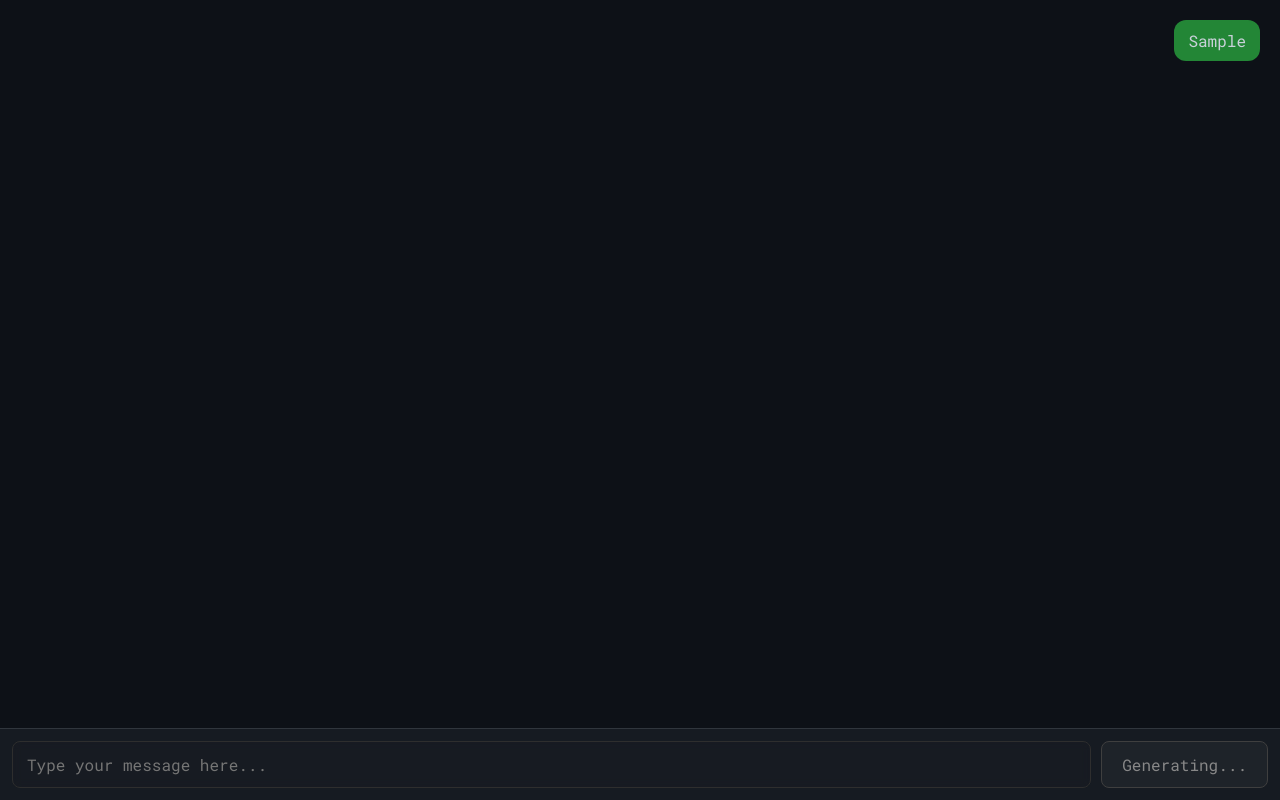
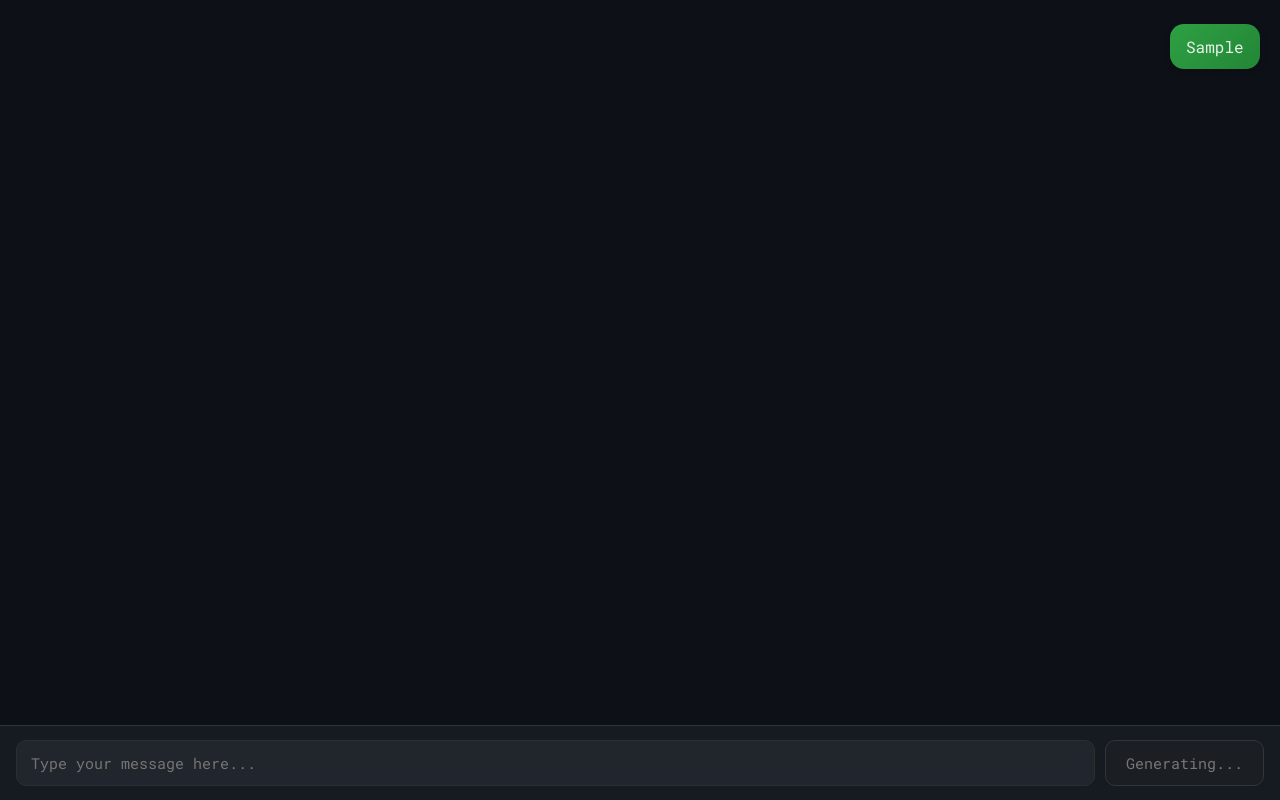
Before and after one commit to lunexiss/grasco, a plain HTML site: page index.html in a window 1280 px wide. Both pictures are taken after typing "Sample" into the empty fields and a click on the button "Send". Drawn offline with nearby package versions, Linux system fonts and the light colour scheme; no server answers.

Commit message:
Update index.html

```diff
--- a/index.html
+++ b/index.html
@@ -8,13 +8,22 @@
   <style>
   @keyframes fadeSlideIn {
     0% {
-      opacity: 0.5;
-      transform: translateY(20px);
+      opacity: 0;
+      transform: translateY(12px) scale(0.98);
     }
     100% {
       opacity: 1;
-      transform: translateY(0);
+      transform: translateY(0) scale(1);
     }
+  }
+
+  ::-webkit-scrollbar {
+    width: 8px;
+  }
+
+  ::-webkit-scrollbar-thumb {
+    background: #30363d;
+    border-radius: 4px;
   }
 
   body {
@@ -30,30 +39,28 @@
   #chat-container {
     flex: 1;
     overflow-y: auto;
-    padding: 20px;
+    padding: 24px 20px 12px;
     display: flex;
     flex-direction: column;
-    gap: 10px;
-  }
-
-  #chat-container, #input-container {
-  position: relative;
-  z-index: 2;
+    gap: 12px;
+    scroll-behavior: smooth;
   }
 
   .message {
-    max-width: 70%;
-    padding: 10px 14px;
-    border-radius: 12px;
+    max-width: 80%;
+    padding: 12px 16px;
+    border-radius: 14px;
     white-space: pre-wrap;
     word-wrap: break-word;
-    opacity: 0;
-    animation: fadeSlideIn 0.4s ease forwards;
+    animation: fadeSlideIn 0.3s ease-out forwards;
+    box-shadow: 0 2px 6px rgba(0,0,0,0.2);
+    transition: background 0.3s ease;
   }
 
   .user {
     align-self: flex-end;
-    background: #238636;
+    background: linear-gradient(135deg, #2ea043, #238636);
+    color: #e6f1e8;
   }
 
   .ai {
@@ -64,60 +71,56 @@
 
   #input-container {
     display: flex;
-    padding: 12px;
+    padding: 14px 16px;
     border-top: 1px solid #30363d;
     background: #161b22;
+    gap: 10px;
   }
 
   #prompt {
     flex: 1;
-    background: rgba(41, 41, 41, 0.08);
-    color: white;
+    background: rgba(255, 255, 255, 0.05);
+    color: #f0f6fc;
     border: 1px solid #2e2e2e;
-    border-radius: 8px;
+    border-radius: 10px;
     padding: 12px 14px;
-    font-size: 16px;
-    transition: all 0.3s ease;
+    font-size: 15px;
     backdrop-filter: blur(4px);
     font-family: 'Roboto Mono', monospace;
+    transition: border-color 0.3s ease;
   }
 
   #prompt:focus {
     outline: none;
-    border-color: #4b4b4b;
-    background: rgba(88, 88, 88, 0.08);
+    border-color: #58a6ff;
+    background: rgba(255, 255, 255, 0.08);
   }
 
   #send-btn {
-    margin-left: 10px;
-    background: rgba(172, 172, 172, 0.08);
+    background: #21262d;
     font-family: 'Roboto Mono', monospace;
-    border: none;
+    border: 1px solid #30363d;
     padding: 12px 20px;
-    color: white;
-    border-radius: 8px;
+    color: #f0f6fc;
+    border-radius: 10px;
     cursor: pointer;
-    transition: transform 0.2s ease, background 0.2s ease;
-    font-size: 16px;
-    border: 1px solid #3b3b3b;
+    font-size: 15px;
+    transition: all 0.2s ease;
   }
 
   #send-btn:disabled {
-    background: rgba(172, 172, 172, 0.05);
-    border: 1px solid #3f3f3f;
-    color: #888;
+    background: #1b1f24;
+    color: #777;
     cursor: not-allowed;
-    transform: none;
   }
 
   #send-btn:hover:not(:disabled) {
-    background: rgba(172, 172, 172, 0.1);
-    border: 1px solid #4d4d4d;
-    transform: scale(1.05);
+    background: #30363d;
+    transform: scale(1.03);
   }
 
   #send-btn:active:not(:disabled) {
-    transform: scale(0.97);
+    transform: scale(0.96);
   }
 
   #empty-state {
@@ -132,7 +135,7 @@
     pointer-events: none;
     user-select: none;
     background: #0d1117;
-  z-index: 1;
+    z-index: -1;
     transition: all 0.2s ease;
     transform: scale(0);
     opacity: 0;
@@ -140,13 +143,13 @@
 
   .no-msg-cover {
     max-width: 90%;
-  padding: 20px;
+    padding: 22px 26px;
     background: #0e1015;
     border: 1px solid #2c2f36;
-  border-radius: 8px;
+    border-radius: 10px;
     box-shadow: 0 0 30px rgba(0, 255, 0, 0.1);
     color: #00ff95;
-  text-shadow: 0 0 3px #00ff95;
+    text-shadow: 0 0 4px #00ff95;
   }
 
   .blinking-caret {
@@ -158,6 +161,20 @@
     0% { opacity: 0; }
   }
 
+  code {
+    background: #1b1f24;
+    padding: 2px 5px;
+    border-radius: 4px;
+    font-size: 0.95em;
+  }
+
+  pre {
+    background: #1b1f24;
+    padding: 12px;
+    border-radius: 8px;
+    overflow-x: auto;
+    color: #cdd9e5;
+  }
 </style>
 </head>
 <body>
@@ -189,12 +206,22 @@
         .replace(/\*([^*]+)\*/g, '<i>$1</i>');
     }
 
-    function addMessage(text, sender) {
-      const msg = document.createElement('div');
-      msg.classList.add('message', sender);
-      msg.innerHTML = parseMarkdown(text); // гse innerHTML instead of textContent
-      chat.appendChild(msg);
-      chat.scrollTop = chat.scrollHeight;
+    function addMessage(content, sender = 'ai') {
+      const container = document.getElementById('chat-container');
+      const div = document.createElement('div');
+      div.className = `message ${sender}`;
+
+      if (content.startsWith("<img ")) {
+        // add image tag
+        div.innerHTML = content;
+      } else {
+        // treat ts as a markdown text
+        div.innerHTML = parseMarkdown(content);
+      }
+
+      container.appendChild(div);
+      container.scrollTop = container.scrollHeight;
+      updateEmptyStateVisibility();
     }
 
     function setLoading(isLoading) {
@@ -207,8 +234,20 @@
       if (!prompt) return;
 
       addMessage(prompt, 'user');
+
+      const lc = prompt.toLowerCase();
+      const triggerImage = (
+        lc.includes("image") ||
+        lc.includes("photo")
+      );
+
       setLoading(true);
-      socket.emit('generate', { prompt });
+      if (triggerImage) {
+        socket.emit('generate_image', { prompt });
+      } else {
+        socket.emit('generate', { prompt });  // generate text
+      }
+
       promptInput.value = '';
     });
 
@@ -218,12 +257,24 @@
 
     socket.on('response', (data) => {
   setLoading(false);
+
   if (data.error) {
     addMessage("[ERROR] " + data.error, 'ai');
-      } else {
+    return;
+  }
+
+  // image response
+  if (data.type === 'image_base64' && data.data) {
+    const mime = data.mime || 'image/png';
+    const imgTag = `<img src="data:${mime};base64,${data.data}" style="max-width: 100%; max-height: 400px;" />`;
+    addMessage(imgTag, 'ai');
+    return;
+  }
+
+  // text response
   addMessage(data.text, 'ai');
-      }
 });
+
   </script>
    <script>
     const typingLine = document.getElementById('typing-line');
```
Lines whose indentation alone changed are shown as unchanged.
